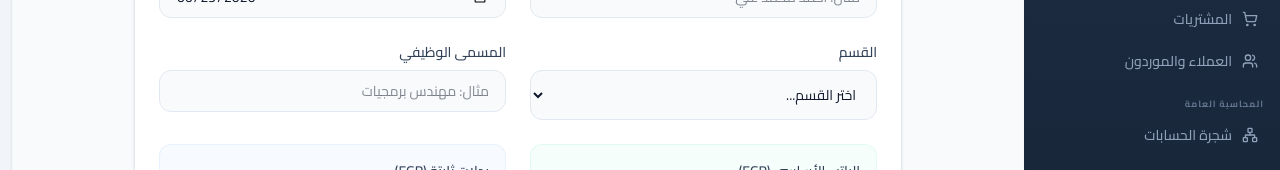
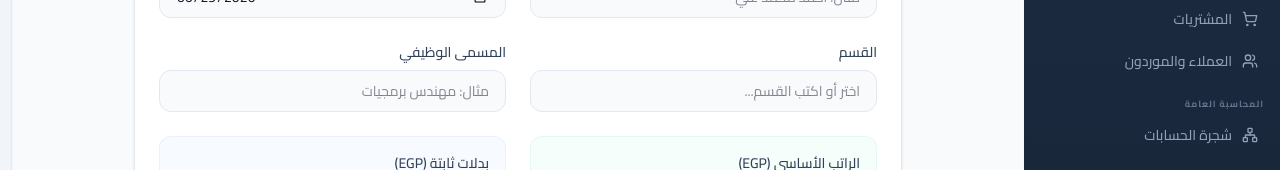
Before and after one commit to heidi163/bohemian-accounting-1-, a React (Vite) app: page /employees/new in a window 1280 px wide. Shown: the part 255-425 px from the top of the page. Built offline with nearby package versions, Linux system fonts and the light colour scheme; no server answers; sample sign-in values are in the browser's storage.

Commit message:
Allow custom department input in EmployeeCreatePage

```diff
--- a/src/pages/EmployeeCreatePage.tsx
+++ b/src/pages/EmployeeCreatePage.tsx
@@ -83,18 +83,21 @@ export function EmployeeCreatePage() {
           </div>
           <div>
             <label className="block text-sm font-medium text-slate-700 mb-2">القسم</label>
-            <select
+            <input
+              type="text"
+              list="departments-list"
               value={formData.department}
               onChange={e => setFormData({...formData, department: e.target.value})}
+              placeholder="اختر أو اكتب القسم..."
               className="w-full bg-slate-50 border border-slate-200 text-slate-900 text-sm rounded-xl px-4 py-2.5 focus:bg-white focus:ring-2 focus:ring-primary-500/20 focus:border-primary-500 outline-none transition-all"
-            >
-              <option value="" disabled>اختر القسم...</option>
-              <option value="Engineering">الهندسة (Engineering)</option>
-              <option value="Sales">المبيعات (Sales)</option>
-              <option value="Marketing">التسويق (Marketing)</option>
-              <option value="HR">الموارد البشرية (HR)</option>
-              <option value="Finance">المالية (Finance)</option>
-            </select>
+            />
+            <datalist id="departments-list">
+              <option value="الهندسة (Engineering)" />
+              <option value="المبيعات (Sales)" />
+              <option value="التسويق (Marketing)" />
+              <option value="الموارد البشرية (HR)" />
+              <option value="المالية (Finance)" />
+            </datalist>
           </div>
           <div>
             <label className="block text-sm font-medium text-slate-700 mb-2">المسمى الوظيفي</label>
```
